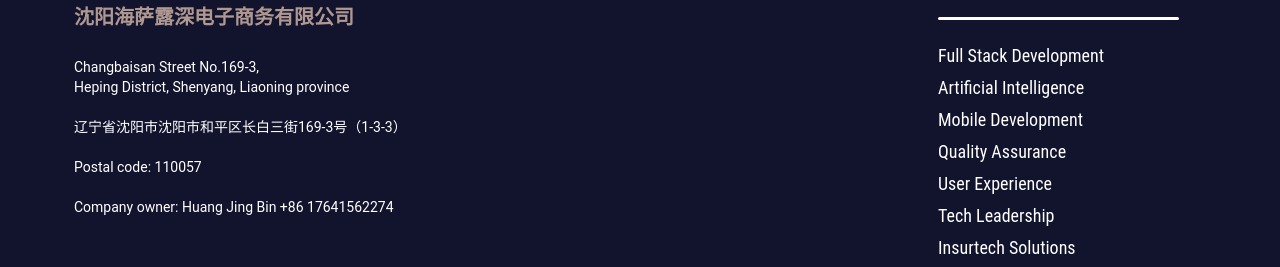
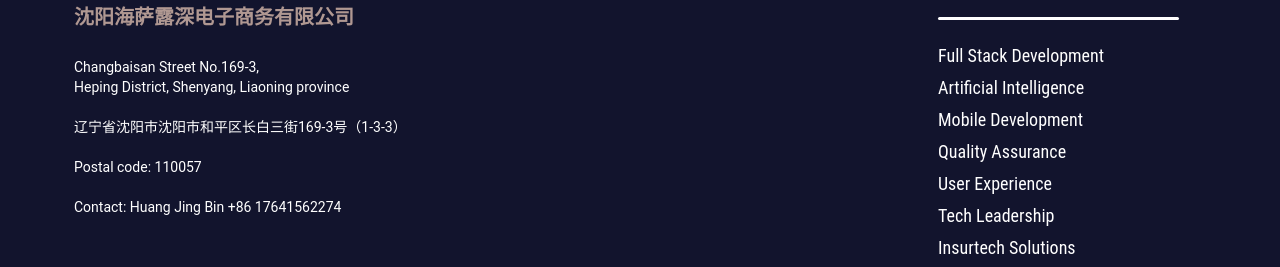
Before and after one commit to jmidasc/hidevs, a React (Create React App) app: page / in a window 1280 px wide. Shown: the part 6420-6687 px from the top of the page. Built offline with nearby package versions, Linux system fonts and the light colour scheme.

Commit message:
title changed

```diff
--- a/package.json
+++ b/package.json
@@ -8,6 +8,7 @@
     "@testing-library/user-event": "^13.5.0",
     "react": "^18.0.0",
     "react-dom": "^18.0.0",
+    "react-helmet": "^6.1.0",
     "react-scripts": "5.0.1",
     "sass": "^1.50.0",
     "web-vitals": "^2.1.4"
--- a/src/App.js
+++ b/src/App.js
@@ -1,4 +1,5 @@
 import React from 'react'
+import Helmet from 'react-helmet'
 import Header from './components/Header'
 import Content from './components/Content'
 import Footer from './components/Footer';
@@ -6,6 +7,7 @@ import Footer from './components/Footer';
 function App() {
   return (
     <div className="bodyhome">
+      <Helmet title="Hi-Devs E-commerce LTD"/>
       <Header/>
       <Content/>
       <Footer/>
--- a/src/components/Footer.js
+++ b/src/components/Footer.js
@@ -22,7 +22,7 @@ export default () => {
               <br/><br />
               Postal code: 110057
               <br/><br/>
-              Company owner: Huang Jing Bin +86 17641562274
+              Contact: Huang Jing Bin +86 17641562274
             </p>
 
           </div>
```
Also changed, not shown: 1 other file (tests, documents, lock files or other folders).
